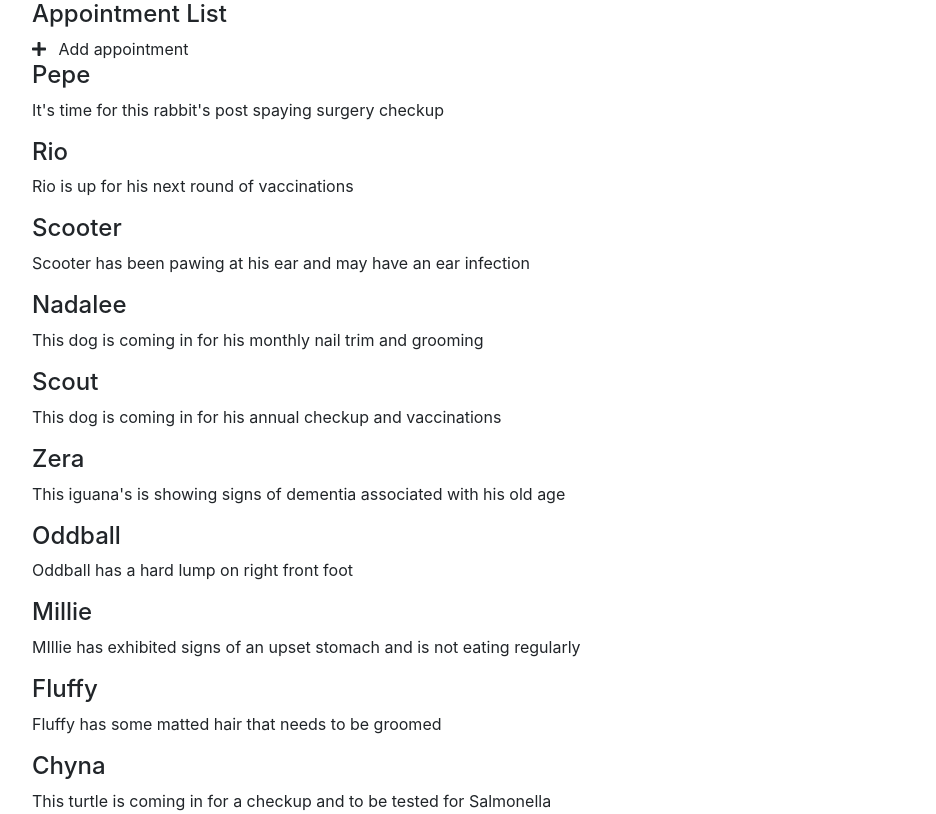
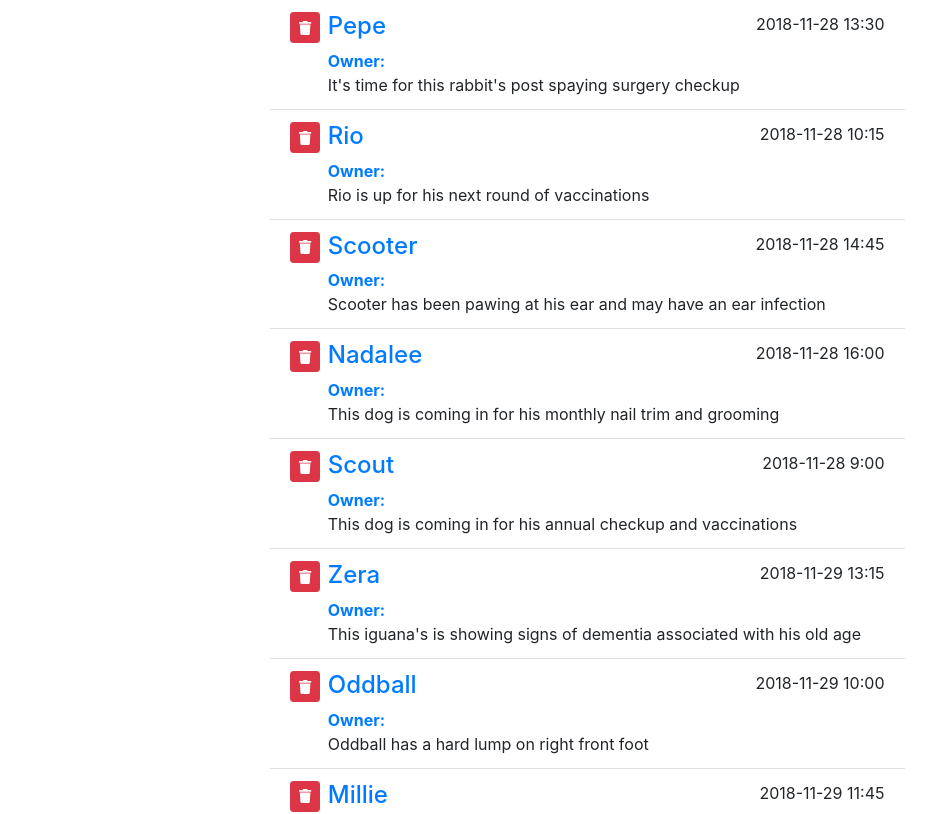
Before and after one commit to g0ng0n12/vue-interface-example, a Vue app: page / in a window 1280 px wide. Shown: the top 814 px of the page, without its empty margins (53-989 px from the left). Built offline with nearby package versions, Linux system fonts and the light colour scheme.

Commit message:
adding appointmentlist component

```diff
--- a/src/App.vue
+++ b/src/App.vue
@@ -1,17 +1,14 @@
 <template>
   <div id="main-app" class="container">
-    <h4>{{title}}</h4>
-    <font-awesome-icon icon="plus" class="mr-2"/> Add appointment
-    <div v-for="(item,i) in appointments" v-bind:key="i">
-      <h4>{{item.petName}}</h4>
-      <p>{{item.aptNotes}}</p>
+    <div class="row justify-content-center">
+      <appointment-list v-bind:appointments="appointments" />
     </div>
   </div>
 </template>
 
 <script>
-import { FontAwesomeIcon } from '@fortawesome/vue-fontawesome';
 import axios from "axios";
+import AppointmentList from "./components/AppointmentList";
 
 export default {
   name: 'MainApp',
@@ -23,7 +20,7 @@
   },
 
   components: {
-    FontAwesomeIcon
+    AppointmentList
   },
 
   mounted() {
--- /dev/null
+++ b/src/components/AppointmentList.vue
@@ -0,0 +1,37 @@
+<template>
+    <div class="col-12 col-md-10 col-lg-7">
+        <div class="list-group list-group-flush">
+            <div class="list-group-item d-flex align-items-start" v-for="(item,i) in appointments" v-bind:key="i">
+                <button class="mr-2 btn btn-sm btn-danger">
+                    <font-awesome-icon icon="trash" />
+                </button>
+                <div class="w-100">
+                    <div class="d-flex justify-content-between">
+                        <span class="h4 text-primary">{{item.petName}}</span>
+                        <span class="float-right">{{item.aptDate}}</span>
+                    </div>
+                    <div class="owner-name">
+                        <span class="font-weight-bold text-primary mr-1">Owner:</span>
+                        <span>{{item.petOwner}}</span>
+                    </div>
+                    <div>{{item.aptNotes}}</div>
+                </div>
+            </div>
+        </div>
+    </div>
+</template>
+<script>
+    import {FontAwesomeIcon} from '@fortawesome/vue-fontawesome';
+
+    export default {
+        name: "AppointmentList",
+        props: ["appointments"],
+        components: {
+            FontAwesomeIcon
+        }
+    };
+</script>
+
+<style>
+
+</style>
```
